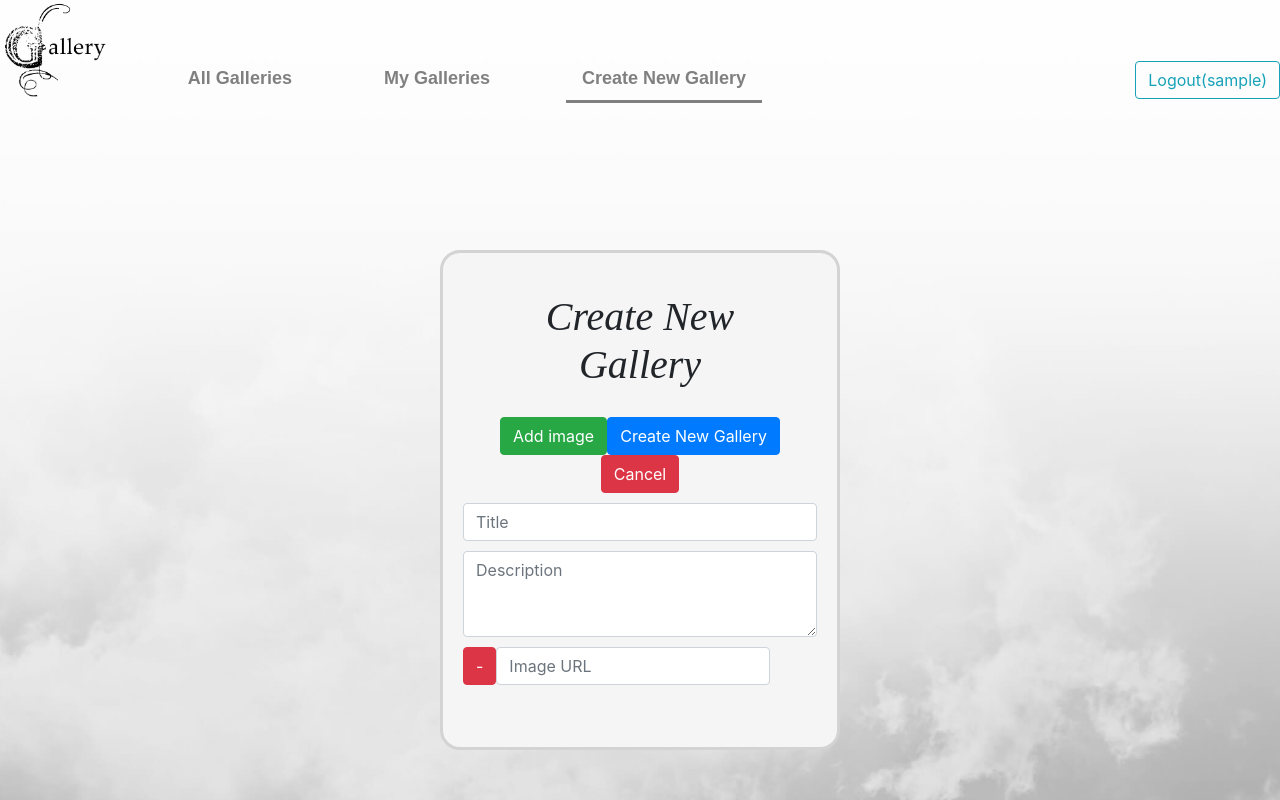
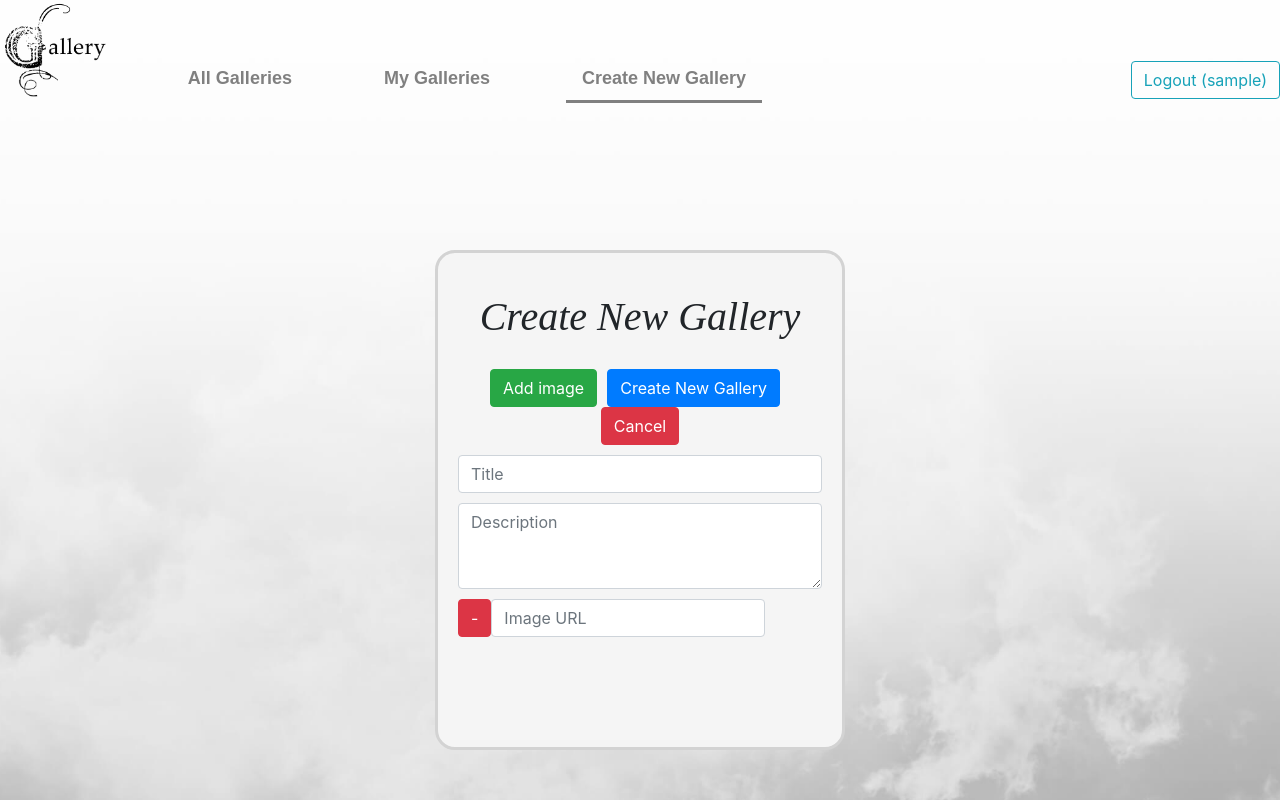
Before and after one commit to BokiGaja/Galleries-Frontend, a Vue app: page /create in a window 1280 px wide. Shown: the top 800 px of the page. Built offline with nearby package versions, Linux system fonts and the light colour scheme; sample sign-in values are in the browser's storage.

Commit message:
Some styling

```diff
--- a/src/layouts/Navigation/AppAuthLinks.vue
+++ b/src/layouts/Navigation/AppAuthLinks.vue
@@ -12,7 +12,7 @@
     </div>
     <div class="authBox">
       <button class="btn btn-outline-info btn-rounded waves-effect" type="button" v-if="loggedIn" @click="logoutAndRedirect">
-        Logout({{getUserName}})
+        Logout ({{getUserName}})
       </button>
     </div>
   </div>
--- a/src/styles/NewGallery.css
+++ b/src/styles/NewGallery.css
@@ -2,8 +2,8 @@
     margin: auto;
     text-align: center;
     background-color: whitesmoke;
-    width: 400px;
     height: 500px;
+    width: 410px;
     padding: 20px;
     border: 3px lightgrey solid;
     border-radius: 20px;
--- a/src/views/NewGallery.vue
+++ b/src/views/NewGallery.vue
@@ -5,7 +5,7 @@
       <h1 class="createTitle">{{editing ? 'Edit your' : 'Create New'}} Gallery</h1>
       <button type="button" class="btn btn-success" @click="addUrlInput">Add image
       </button>
-      <button class="btn btn-primary" @click="submitGallery">{{editing ? 'Edit' : 'Create New'}} Gallery</button>
+      <button class="btn btn-primary" @click="submitGallery" style="margin: auto 10px">{{editing ? 'Edit' : 'Create New'}} Gallery</button>
       <router-link class="btn btn-danger"
                    :to="editing ? {name: 'singleGallery', params: {id: this.$route.params.id}} : {name: 'myGalleries'}">
         Cancel
```
